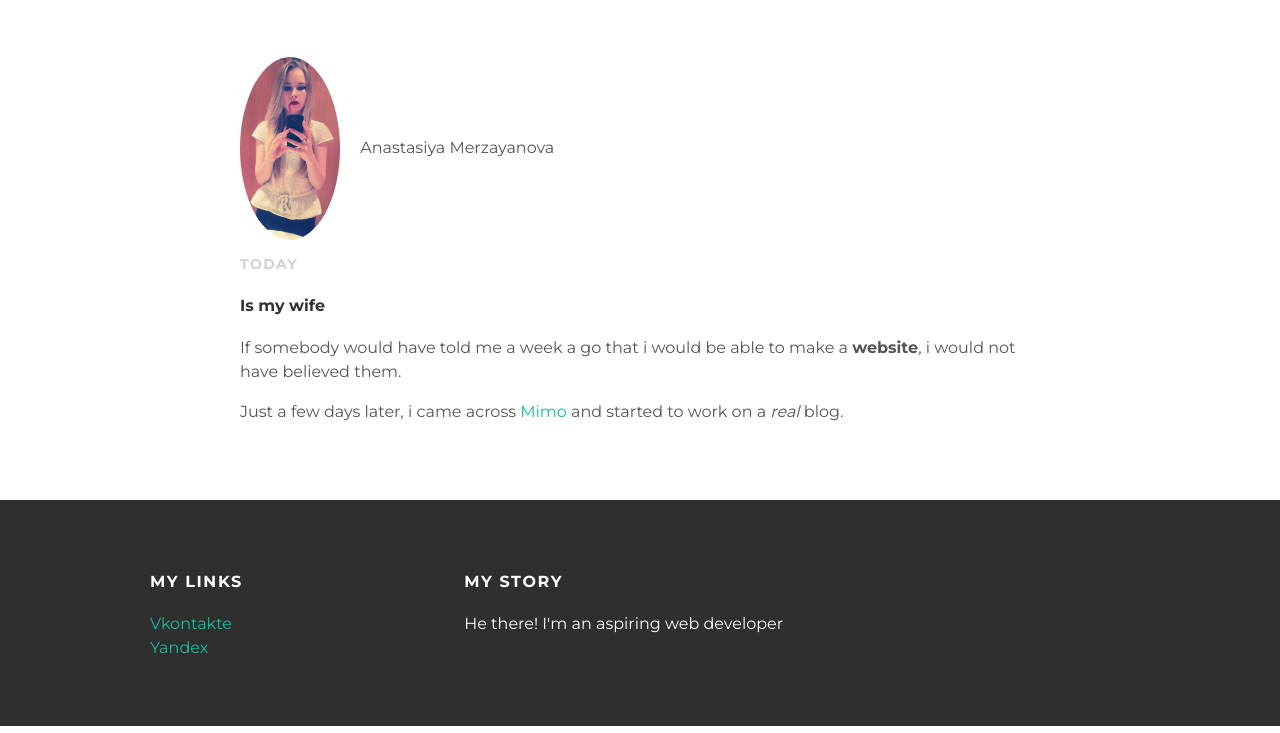
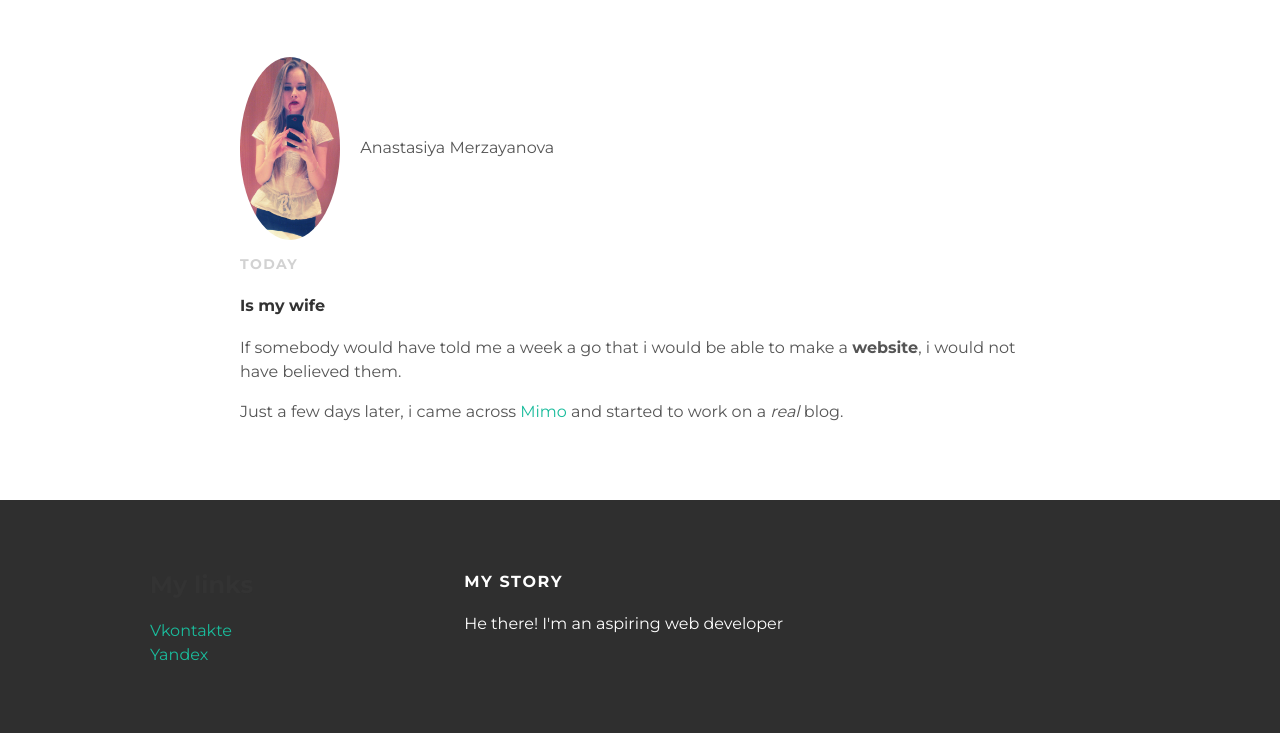
Before and after one commit to Rash1dko/Rash1d.github.io, a plain HTML site: page index.html in a window 1280 px wide. Shown: the part 606-1339 px from the top of the page. Drawn offline with Linux system fonts and the light colour scheme; files whose address does not match are found by name.

Commit message:
Update index.html

```diff
--- a/index.html
+++ b/index.html
@@ -53,7 +53,7 @@
 	<div id="footer">
 		<div class="container">
 			<div class="column">
-				<h4>My links</h4>
+				<h2>My links</h2>
 				<p>
 					<a href="https://vk.com/merrash">Vkontakte</a><br>
 					<a href="https://yandex.ru">Yandex</a>
```
